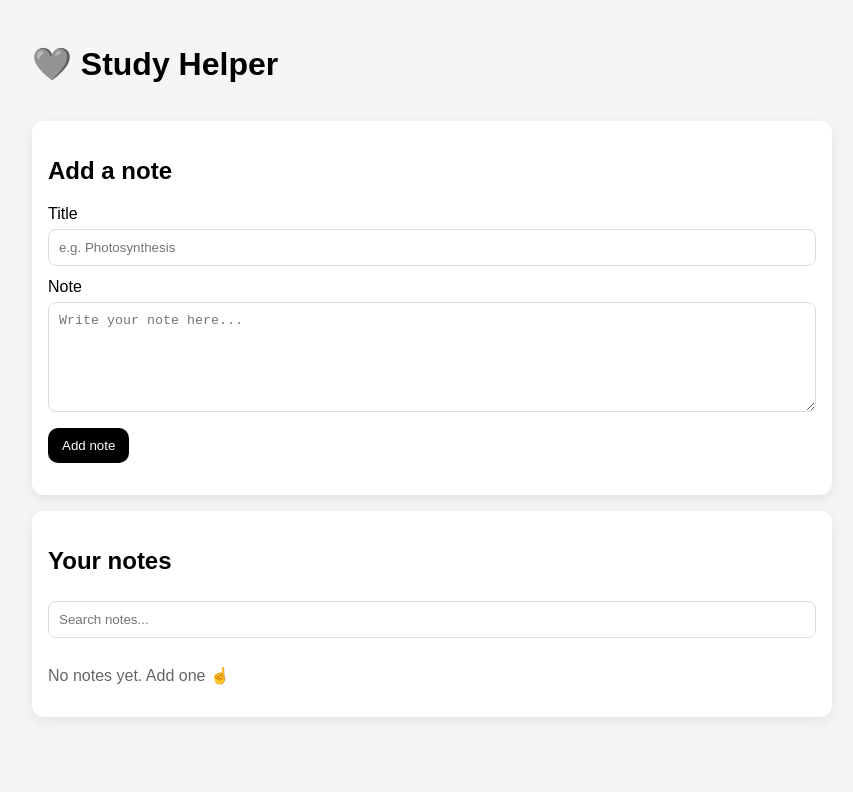
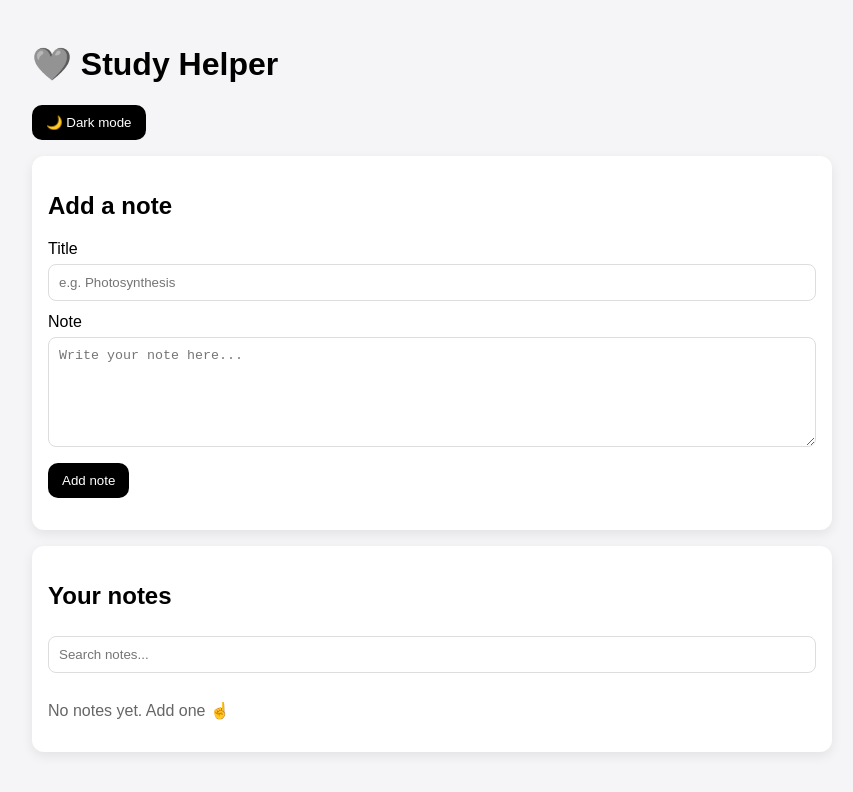
Before and after one commit to Se7en71111/FinalProject26, a plain HTML site: page index.html in a window 1280 px wide. Shown: the whole page, without its empty margins (208-1061 px from the left). Drawn offline with Linux system fonts and the light colour scheme.

Commit message:
Update index.html

```diff
--- a/index.html
+++ b/index.html
@@ -8,8 +8,10 @@
 </head>
 <body>
   <main class="app">
-    <h1>🩶 Study Helper</h1>
-
+<div class="top">
+  <h1>🩶 Study Helper</h1>
+  <button id="themeBtn">🌙 Dark mode</button>
+</div>
     <section class="card">
       <h2>Add a note</h2>
 
```
